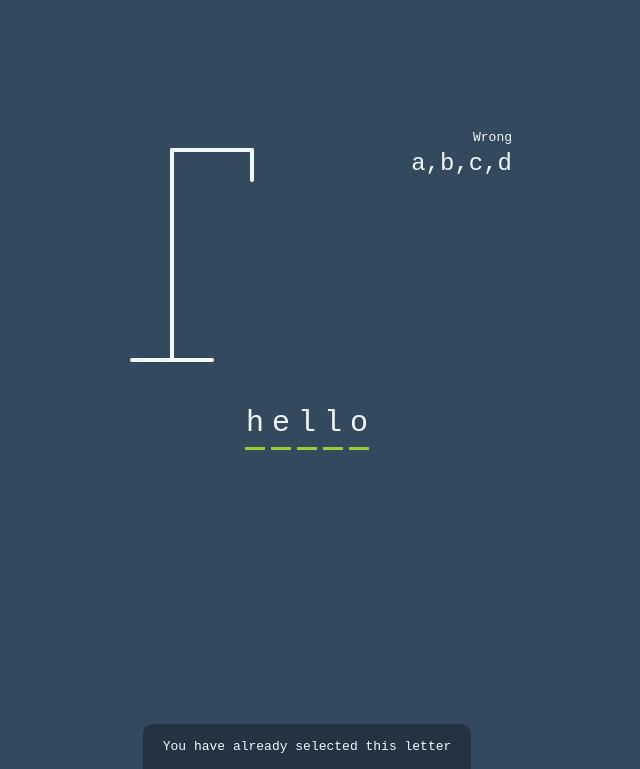
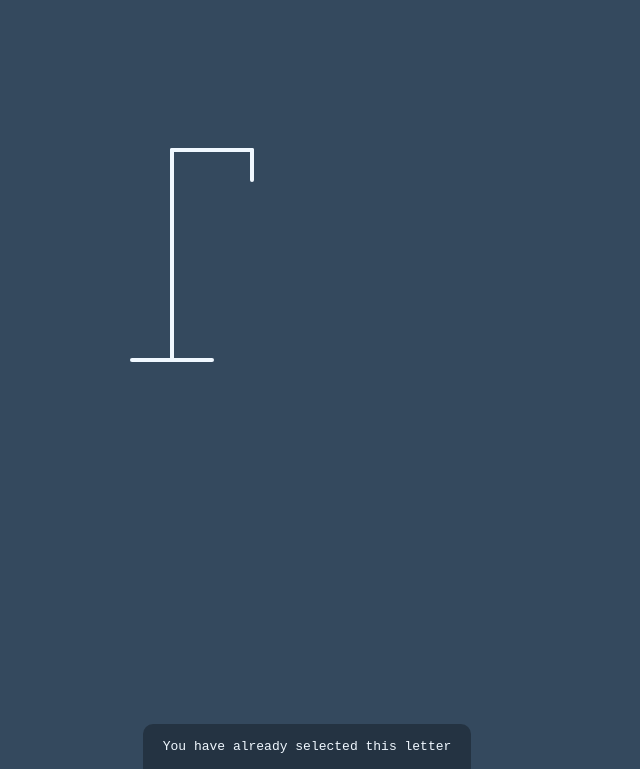
Before and after one commit to AnastasiiaAsti/hangman, a plain HTML site: page index.html in a window 1280 px wide. Shown: the part 81-850 px from the top of the page, without its empty margins (333-973 px from the left). Drawn offline with Linux system fonts and the light colour scheme.

Commit message:
delete placeholders

```diff
--- a/index.html
+++ b/index.html
@@ -38,17 +38,9 @@
         <!-- Wrong letters container -->
 
         <div class="wrong-letters-container" id="wrong-letters-container">
-            <p class="">Wrong</p>
-            <span>a,b,c,d</span>
         </div>
 
         <div class="word" id="word">
-            <div class="letter">h</div>
-            <div class="letter">e</div>
-            <div class="letter">l</div>
-            <div class="letter">l</div>
-            <div class="letter">o</div>
-
         </div>
     </div>
 
```
